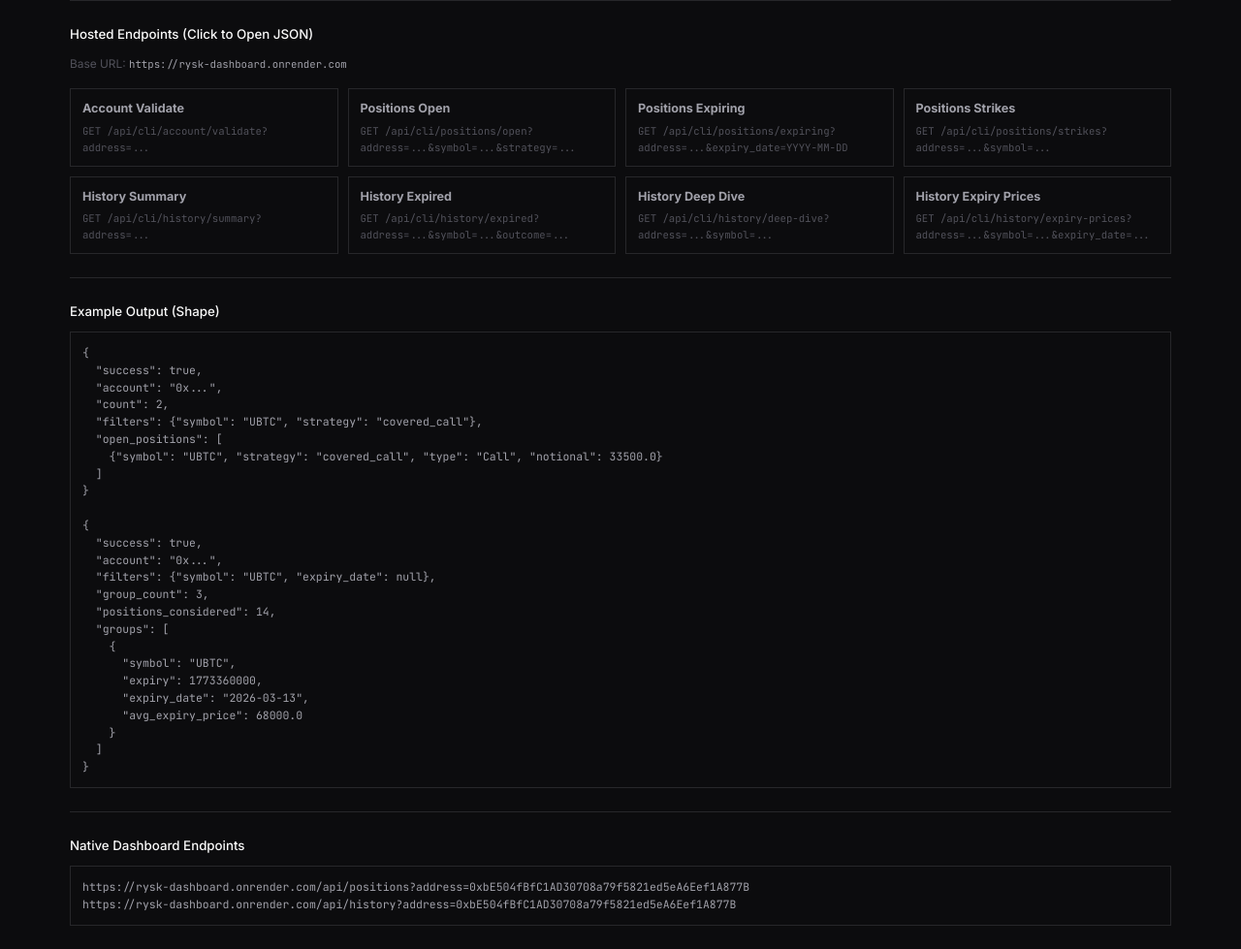
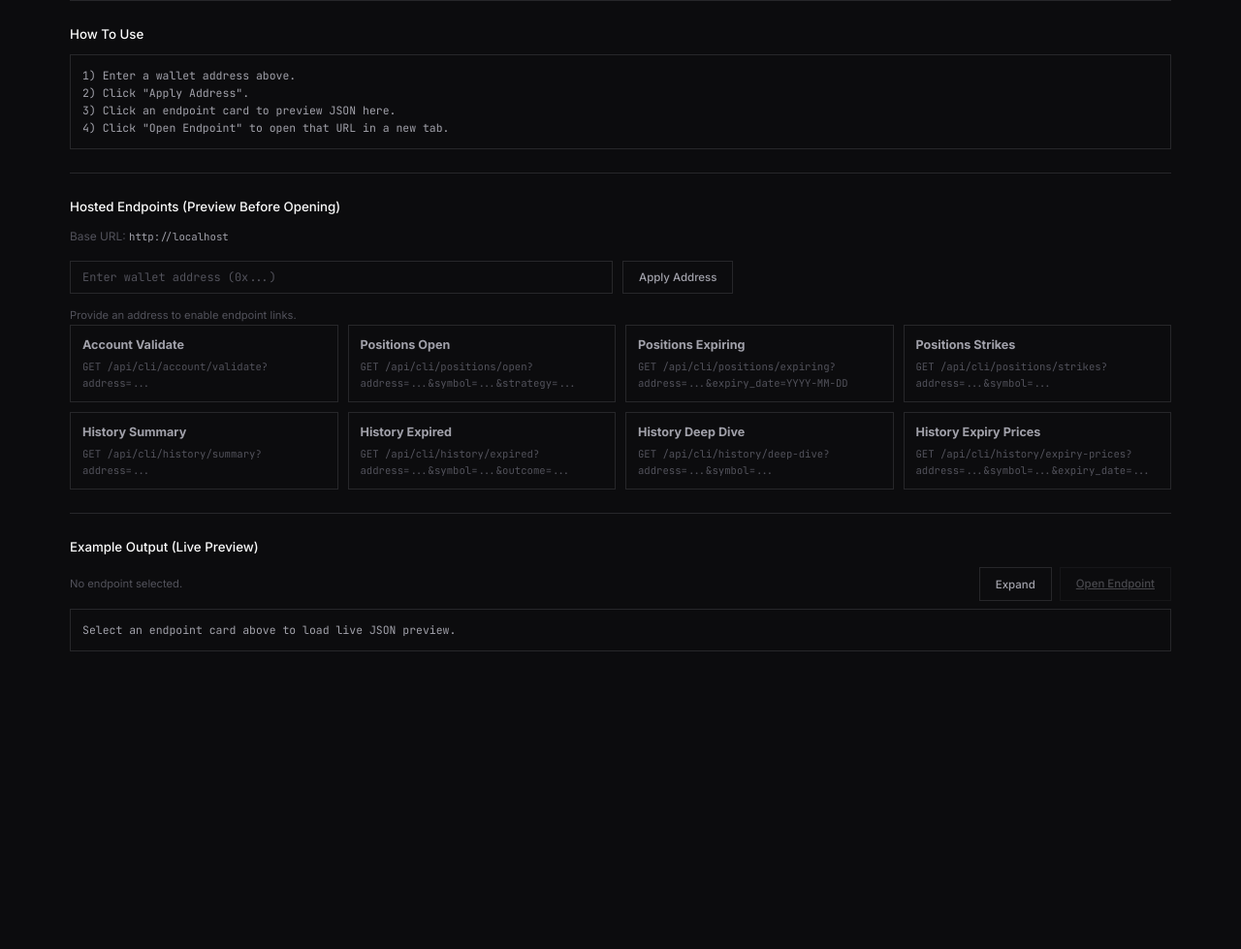
Before and after one commit to carlislejd/rysk-dashboard, a Flask app: page /docs in a window 1280 px wide. Shown: the part 152-1131 px from the top of the page at 97% size. After the commit the page ends 824 px from the top, so only its background shows below. Run offline with Flask 2, Linux system fonts and the light colour scheme.

Commit message:
Improve Docs endpoint preview UX and preserve backwards-compatible API routes.
Move the How To Use instructions to the top, support in-page live JSON preview before opening links, and keep native dashboard endpoints available while hiding them from Docs.

Made-with: Cursor

```diff
--- a/app.py
+++ b/app.py
@@ -60,18 +60,18 @@ def account():
 @app.route('/docs')
 def docs():
     """Documentation for CLI and hosted endpoints."""
+    configured_base = os.getenv("PUBLIC_BASE_URL", "").rstrip("/")
+    api_base = configured_base or request.host_url.rstrip("/")
     return render_template(
         'docs.html',
-        api_base=os.getenv("PUBLIC_BASE_URL", "https://rysk-dashboard.onrender.com").rstrip("/"),
-        sample_address=os.getenv(
-            "DOCS_SAMPLE_ADDRESS",
-            ACCOUNT_ADDRESS or "0xbE504fBfC1AD30708a79f5821ed5eA6Eef1A877B",
-        ),
+        api_base=api_base,
+        sample_address=os.getenv("DOCS_SAMPLE_ADDRESS", ACCOUNT_ADDRESS or ""),
     )
+
 
 @app.route('/api/positions')
 def api_positions():
-    """API endpoint for current positions"""
+    """API endpoint for current positions."""
     try:
         account_address = resolve_account_address()
         return jsonify({
@@ -181,9 +181,10 @@ def api_cli_positions_strikes():
             "error": str(e)
         }), 500
 
+
 @app.route('/api/history')
 def api_history():
-    """API endpoint for historical performance"""
+    """API endpoint for historical performance."""
     try:
         account_address = resolve_account_address()
         return jsonify({
@@ -200,7 +201,6 @@ def api_history():
             "success": False,
             "error": str(e)
         }), 500
-
 
 @app.route('/api/cli/positions/expiring')
 def api_cli_positions_expiring():
--- a/static/css/style.css
+++ b/static/css/style.css
@@ -1292,12 +1292,30 @@ header h1 {
     padding: 12px;
     white-space: pre-wrap;
     overflow-x: auto;
+    max-height: 320px;
+}
+
+.docs-code.expanded {
+    max-height: none;
 }
 
 .docs-endpoint-grid {
     display: grid;
     grid-template-columns: repeat(auto-fit, minmax(260px, 1fr));
     gap: 10px;
+}
+
+.docs-address-row {
+    display: flex;
+    gap: 10px;
+    margin: 10px 0 14px;
+    flex-wrap: wrap;
+}
+
+.docs-address-input {
+    min-width: 320px;
+    max-width: 560px;
+    width: 100%;
 }
 
 .docs-endpoint {
@@ -1326,6 +1344,26 @@ header h1 {
     font-family: var(--font-mono);
     font-size: 0.76em;
     color: var(--text-muted);
+}
+
+.docs-output-toolbar {
+    display: flex;
+    align-items: center;
+    justify-content: space-between;
+    gap: 10px;
+    margin: 10px 0 8px;
+    flex-wrap: wrap;
+}
+
+.docs-output-actions {
+    display: flex;
+    gap: 8px;
+    flex-wrap: wrap;
+}
+
+.docs-open-endpoint.disabled {
+    pointer-events: none;
+    opacity: 0.4;
 }
 
 /* --- APY/Risk --- */
--- /dev/null
+++ b/static/js/docs.js
@@ -0,0 +1,110 @@
+(() => {
+    const base = String(window.DOCS_API_BASE || window.location.origin || "").replace(/\/+$/, "");
+    const input = document.getElementById("docs-address-input");
+    const applyBtn = document.getElementById("docs-apply-address");
+    const statusEl = document.getElementById("docs-address-status");
+    const outputEl = document.getElementById("docs-live-output");
+    const selectedEl = document.getElementById("docs-selected-endpoint");
+    const openEndpointEl = document.getElementById("docs-open-endpoint");
+    const expandBtn = document.getElementById("docs-output-expand");
+    const links = Array.from(document.querySelectorAll(".docs-endpoint[data-path]"));
+    const ADDRESS_RE = /^0x[0-9a-fA-F]{40}$/;
+    let currentPreviewUrl = "";
+
+    if (!input || !applyBtn || !statusEl || !outputEl || !selectedEl || !openEndpointEl || !expandBtn || !base) return;
+
+    function setStatus(message, isError) {
+        statusEl.textContent = message;
+        statusEl.style.color = isError ? "var(--color-error)" : "var(--text-muted)";
+    }
+
+    function applyAddress() {
+        const address = String(input.value || "").trim();
+        if (!ADDRESS_RE.test(address)) {
+            setStatus("Enter a valid wallet address (0x + 40 hex chars).", true);
+            links.forEach((link) => {
+                link.href = "#";
+                link.dataset.resolvedPath = "";
+            });
+            currentPreviewUrl = "";
+            selectedEl.textContent = "No endpoint selected.";
+            openEndpointEl.href = "#";
+            openEndpointEl.classList.add("disabled");
+            return false;
+        }
+
+        links.forEach((link) => {
+            const template = link.getAttribute("data-path") || "";
+            const path = template.replace("{address}", encodeURIComponent(address));
+            link.dataset.resolvedPath = path;
+            link.href = `${window.location.origin}${path}`;
+        });
+
+        setStatus("Address applied. Click any endpoint card.", false);
+        return true;
+    }
+
+    async function previewEndpoint(link) {
+        const path = link.dataset.resolvedPath || "";
+        if (!path) {
+            setStatus("Provide a valid address first.", true);
+            return;
+        }
+
+        outputEl.textContent = "Loading...";
+        selectedEl.textContent = link.querySelector("span")?.textContent || path;
+        try {
+            const response = await fetch(path, { method: "GET" });
+            const text = await response.text();
+            let formatted = text;
+            try {
+                formatted = JSON.stringify(JSON.parse(text), null, 2);
+            } catch (_) {
+                // Leave non-JSON responses as raw text.
+            }
+            outputEl.textContent = formatted;
+            currentPreviewUrl = `${window.location.origin}${path}`;
+            openEndpointEl.href = `${base}${path}`;
+            openEndpointEl.classList.remove("disabled");
+            setStatus("Preview loaded. Open endpoint if needed.", false);
+        } catch (error) {
+            outputEl.textContent = `Preview failed: ${String(error)}`;
+            currentPreviewUrl = "";
+            openEndpointEl.href = "#";
+            openEndpointEl.classList.add("disabled");
+            setStatus("Preview failed. Try opening endpoint directly.", true);
+        }
+    }
+
+    links.forEach((link) => {
+        link.addEventListener("click", (event) => {
+            event.preventDefault();
+            previewEndpoint(link);
+        });
+    });
+
+    expandBtn.addEventListener("click", () => {
+        outputEl.classList.toggle("expanded");
+        expandBtn.textContent = outputEl.classList.contains("expanded") ? "Collapse" : "Expand";
+    });
+
+    openEndpointEl.addEventListener("click", (event) => {
+        if (!currentPreviewUrl) {
+            event.preventDefault();
+        }
+    });
+
+    applyBtn.addEventListener("click", applyAddress);
+    input.addEventListener("keydown", (event) => {
+        if (event.key === "Enter") {
+            event.preventDefault();
+            applyAddress();
+        }
+    });
+
+    if (String(input.value || "").trim()) {
+        applyAddress();
+    } else {
+        setStatus("Provide an address to enable endpoint links.", false);
+    }
+})();
--- a/templates/docs.html
+++ b/templates/docs.html
@@ -24,38 +24,59 @@
         </header>
 
         <section class="card docs-section">
-            <h2>Hosted Endpoints (Click to Open JSON)</h2>
+            <h2>How To Use</h2>
+            <pre class="docs-code">1) Enter a wallet address above.
+2) Click "Apply Address".
+3) Click an endpoint card to preview JSON here.
+4) Click "Open Endpoint" to open that URL in a new tab.</pre>
+        </section>
+
+        <section class="card docs-section">
+            <h2>Hosted Endpoints (Preview Before Opening)</h2>
             <p class="subtitle">Base URL: <code>{{ api_base }}</code></p>
+            <div class="docs-address-row">
+                <input
+                    id="docs-address-input"
+                    class="account-input docs-address-input"
+                    type="text"
+                    value="{{ sample_address }}"
+                    placeholder="Enter wallet address (0x...)"
+                    spellcheck="false"
+                    autocomplete="off"
+                >
+                <button id="docs-apply-address" class="terminal-button" type="button">Apply Address</button>
+            </div>
+            <div id="docs-address-status" class="account-status"></div>
             <div class="docs-endpoint-grid">
-                <a class="docs-endpoint" href="{{ api_base }}/api/cli/account/validate?address={{ sample_address }}" target="_blank" rel="noopener noreferrer">
+                <a class="docs-endpoint" data-path="/api/cli/account/validate?address={address}" href="#" target="_blank" rel="noopener noreferrer">
                     <strong>Account Validate</strong>
                     <span>GET /api/cli/account/validate?address=...</span>
                 </a>
-                <a class="docs-endpoint" href="{{ api_base }}/api/cli/positions/open?address={{ sample_address }}" target="_blank" rel="noopener noreferrer">
+                <a class="docs-endpoint" data-path="/api/cli/positions/open?address={address}" href="#" target="_blank" rel="noopener noreferrer">
                     <strong>Positions Open</strong>
                     <span>GET /api/cli/positions/open?address=...&symbol=...&strategy=...</span>
                 </a>
-                <a class="docs-endpoint" href="{{ api_base }}/api/cli/positions/expiring?address={{ sample_address }}&expiry_date=2026-03-13" target="_blank" rel="noopener noreferrer">
+                <a class="docs-endpoint" data-path="/api/cli/positions/expiring?address={address}&expiry_date=2026-03-13" href="#" target="_blank" rel="noopener noreferrer">
                     <strong>Positions Expiring</strong>
                     <span>GET /api/cli/positions/expiring?address=...&expiry_date=YYYY-MM-DD</span>
                 </a>
-                <a class="docs-endpoint" href="{{ api_base }}/api/cli/positions/strikes?address={{ sample_address }}&symbol=UBTC" target="_blank" rel="noopener noreferrer">
+                <a class="docs-endpoint" data-path="/api/cli/positions/strikes?address={address}&symbol=UBTC" href="#" target="_blank" rel="noopener noreferrer">
                     <strong>Positions Strikes</strong>
                     <span>GET /api/cli/positions/strikes?address=...&symbol=...</span>
                 </a>
-                <a class="docs-endpoint" href="{{ api_base }}/api/cli/history/summary?address={{ sample_address }}" target="_blank" rel="noopener noreferrer">
+                <a class="docs-endpoint" data-path="/api/cli/history/summary?address={address}" href="#" target="_blank" rel="noopener noreferrer">
                     <strong>History Summary</strong>
                     <span>GET /api/cli/history/summary?address=...</span>
                 </a>
-                <a class="docs-endpoint" href="{{ api_base }}/api/cli/history/expired?address={{ sample_address }}&outcome=assigned" target="_blank" rel="noopener noreferrer">
+                <a class="docs-endpoint" data-path="/api/cli/history/expired?address={address}&outcome=assigned" href="#" target="_blank" rel="noopener noreferrer">
                     <strong>History Expired</strong>
                     <span>GET /api/cli/history/expired?address=...&symbol=...&outcome=...</span>
                 </a>
-                <a class="docs-endpoint" href="{{ api_base }}/api/cli/history/deep-dive?address={{ sample_address }}&symbol=WHYPE" target="_blank" rel="noopener noreferrer">
+                <a class="docs-endpoint" data-path="/api/cli/history/deep-dive?address={address}&symbol=WHYPE" href="#" target="_blank" rel="noopener noreferrer">
                     <strong>History Deep Dive</strong>
                     <span>GET /api/cli/history/deep-dive?address=...&symbol=...</span>
                 </a>
-                <a class="docs-endpoint" href="{{ api_base }}/api/cli/history/expiry-prices?address={{ sample_address }}&symbol=UBTC" target="_blank" rel="noopener noreferrer">
+                <a class="docs-endpoint" data-path="/api/cli/history/expiry-prices?address={address}&symbol=UBTC" href="#" target="_blank" rel="noopener noreferrer">
                     <strong>History Expiry Prices</strong>
                     <span>GET /api/cli/history/expiry-prices?address=...&symbol=...&expiry_date=...</span>
                 </a>
@@ -63,39 +84,21 @@
         </section>
 
         <section class="card docs-section">
-            <h2>Example Output (Shape)</h2>
-            <pre class="docs-code">{
-  "success": true,
-  "account": "0x...",
-  "count": 2,
-  "filters": {"symbol": "UBTC", "strategy": "covered_call"},
-  "open_positions": [
-    {"symbol": "UBTC", "strategy": "covered_call", "type": "Call", "notional": 33500.0}
-  ]
-}
-
-{
-  "success": true,
-  "account": "0x...",
-  "filters": {"symbol": "UBTC", "expiry_date": null},
-  "group_count": 3,
-  "positions_considered": 14,
-  "groups": [
-    {
-      "symbol": "UBTC",
-      "expiry": 1773360000,
-      "expiry_date": "2026-03-13",
-      "avg_expiry_price": 68000.0
-    }
-  ]
-}</pre>
+            <h2>Example Output (Live Preview)</h2>
+            <div class="docs-output-toolbar">
+                <div id="docs-selected-endpoint" class="account-status">No endpoint selected.</div>
+                <div class="docs-output-actions">
+                    <button id="docs-output-expand" class="terminal-button" type="button">Expand</button>
+                    <a id="docs-open-endpoint" class="terminal-button docs-open-endpoint disabled" href="#" target="_blank" rel="noopener noreferrer">Open Endpoint</a>
+                </div>
+            </div>
+            <pre id="docs-live-output" class="docs-code">Select an endpoint card above to load live JSON preview.</pre>
         </section>
 
-        <section class="card docs-section">
-            <h2>Native Dashboard Endpoints</h2>
-            <pre class="docs-code">{{ api_base }}/api/positions?address={{ sample_address }}
-{{ api_base }}/api/history?address={{ sample_address }}</pre>
-        </section>
     </div>
+    <script>
+        window.DOCS_API_BASE = "{{ api_base }}";
+    </script>
+    <script src="{{ url_for('static', filename='js/docs.js') }}"></script>
 </body>
 </html>
```
Also changed, not shown: tests/test_app_services_parity.py (+31 -40 lines), tests/test_cli.py (+11 -9 lines).
